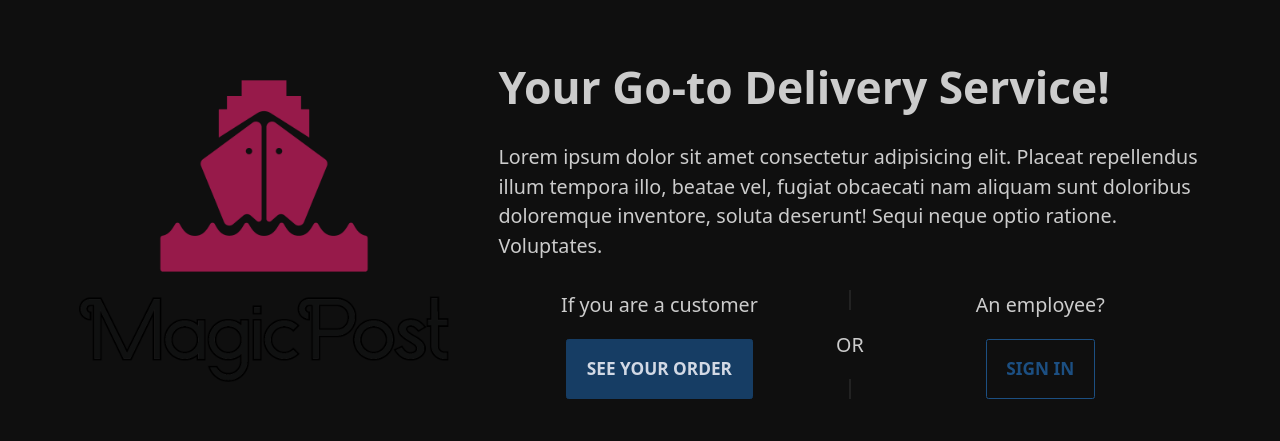
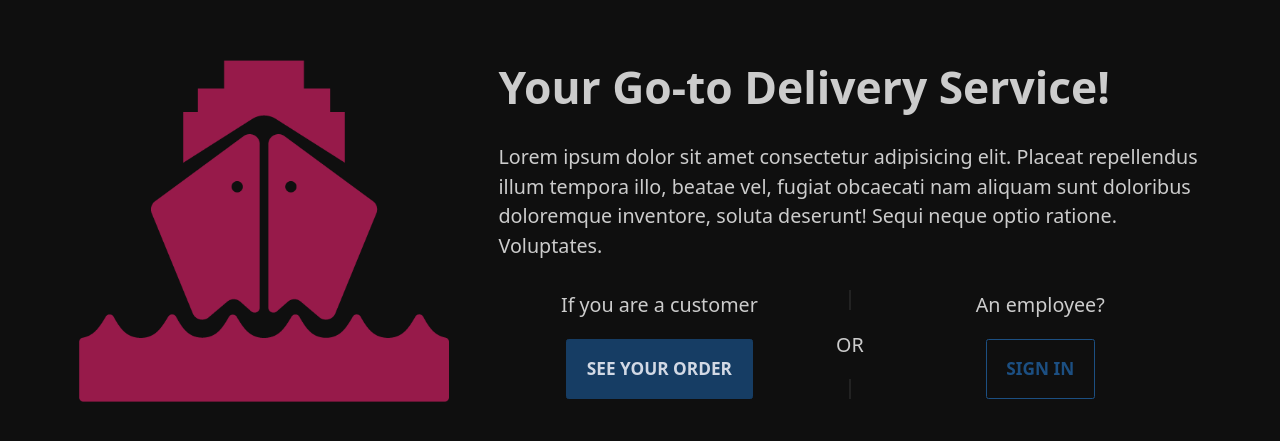
Before and after one commit to hairbui76/MagicPost, a Next.js app in the folder frontend/: page / in a window 1280 px wide. Shown: the part 169-610 px from the top of the page. Built offline with nearby package versions, Linux system fonts and the light colour scheme; no server answers.

Commit message:
:wrench: Add logo

```diff
--- a/frontend/src/app/login/page.tsx
+++ b/frontend/src/app/login/page.tsx
@@ -9,7 +9,7 @@ export default function Page() {
 						<Image
 							width="0"
 							height="0"
-							src="/logo_magicpost_horizon.png"
+							src="/logo_white_char.png"
 							alt="MagicPost logo"
 							className="w-3/4"
 						/>
--- a/frontend/src/app/page.tsx
+++ b/frontend/src/app/page.tsx
@@ -1,16 +1,13 @@
+import Image from "next/image";
 import Link from "next/link";
-import Image from "next/image";
 export default function Page(): React.ReactNode {
 	return (
 		<div className="hero min-h-screen bg-base-200 max-w-full p-4 md:p-12">
 			<div className="hero-content flex-col md:flex-row lg:gap-10">
 				<picture className="lg:max-w-sm md:max-w-xs w-full">
-					<source
-						media="(max-width: 767px)"
-						srcSet="/logo_magicpost_horizon.png"
-					/>
+					<source media="(max-width: 767px)" srcSet="/logo_no_char.png" />
 					<Image
-						src="/logo_magicpost_trans.png"
+						src="/logo_no_char.png"
 						width="0"
 						height="0"
 						className="w-full"
--- a/frontend/src/app/staff/components/Sider/Sider.tsx
+++ b/frontend/src/app/staff/components/Sider/Sider.tsx
@@ -1,23 +1,23 @@
 import AppContext, { AppContextProps } from "@/contexts/AppContext";
-import { Layout, Menu } from "antd";
-import { useContext } from "react";
 import {
+	ApartmentOutlined,
+	ExportOutlined,
+	FileDoneOutlined,
 	FormOutlined,
+	ImportOutlined,
 	LineChartOutlined,
-	FileDoneOutlined,
-	ImportOutlined,
-	ExportOutlined,
 	TeamOutlined,
-	ApartmentOutlined,
 } from "@ant-design/icons";
-import Link from "next/link";
-import { FontAwesomeIcon } from "@fortawesome/react-fontawesome";
 import {
-	faTruckFast,
 	faBoxArchive,
 	faBuilding,
+	faTruckFast,
 } from "@fortawesome/free-solid-svg-icons";
+import { FontAwesomeIcon } from "@fortawesome/react-fontawesome";
+import { Layout, Menu } from "antd";
 import Image from "next/image";
+import Link from "next/link";
+import { useContext } from "react";
 
 const { Sider } = Layout;
 
@@ -124,19 +124,19 @@ const AppSider = () => {
 		<Sider collapsible trigger={null} collapsed={collapsed} breakpoint="lg">
 			{collapsed ? (
 				<Image
-					src="/logo_magicpost_trans.png"
+					src="/logo_no_char.png"
 					alt=""
 					width="0"
-					height="0"
+					height={50}
 					className="w-full h-auto p-3 pt-6"
 					quality={100}
 				/>
 			) : (
 				<Image
-					src="/logo_magicpost_horizon.png"
+					src="/logo_white_char.png"
 					alt=""
 					width="0"
-					height="0"
+					height={50}
 					className="w-full h-auto p-6"
 					quality={100}
 				/>
@@ -144,6 +144,7 @@ const AppSider = () => {
 			<Menu
 				theme="dark"
 				defaultSelectedKeys={[menuKey]}
+				// @ts-ignore
 				onClick={(e) => setMenuKey(e.key)}
 				items={items}
 				inlineCollapsed={collapsed}
```
Also changed, not shown: frontend/public/logo_no_char.png (added), frontend/public/logo_white_char.png (added).
